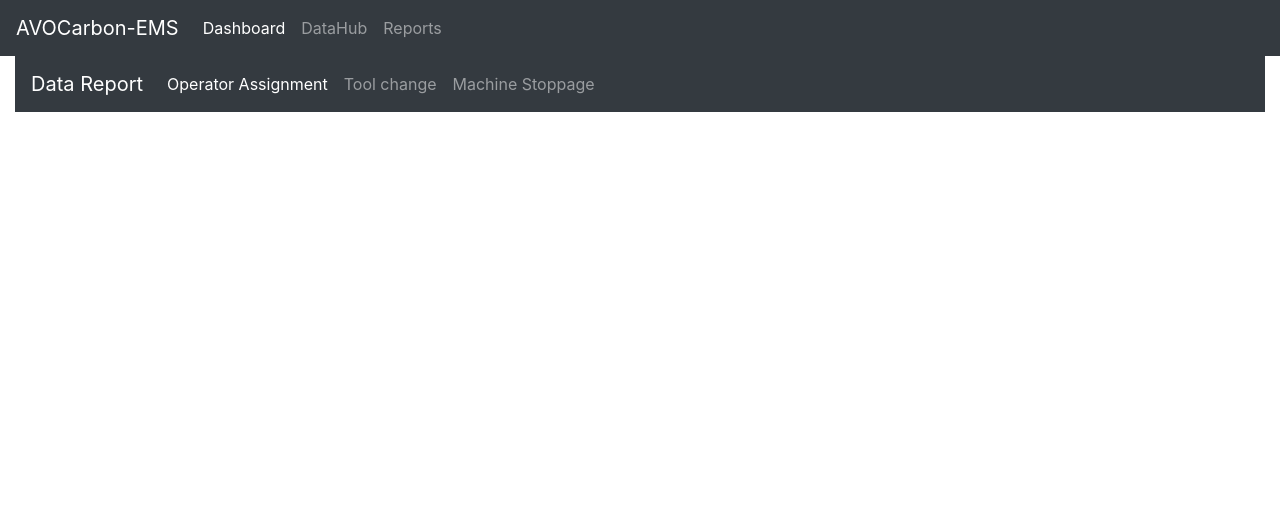
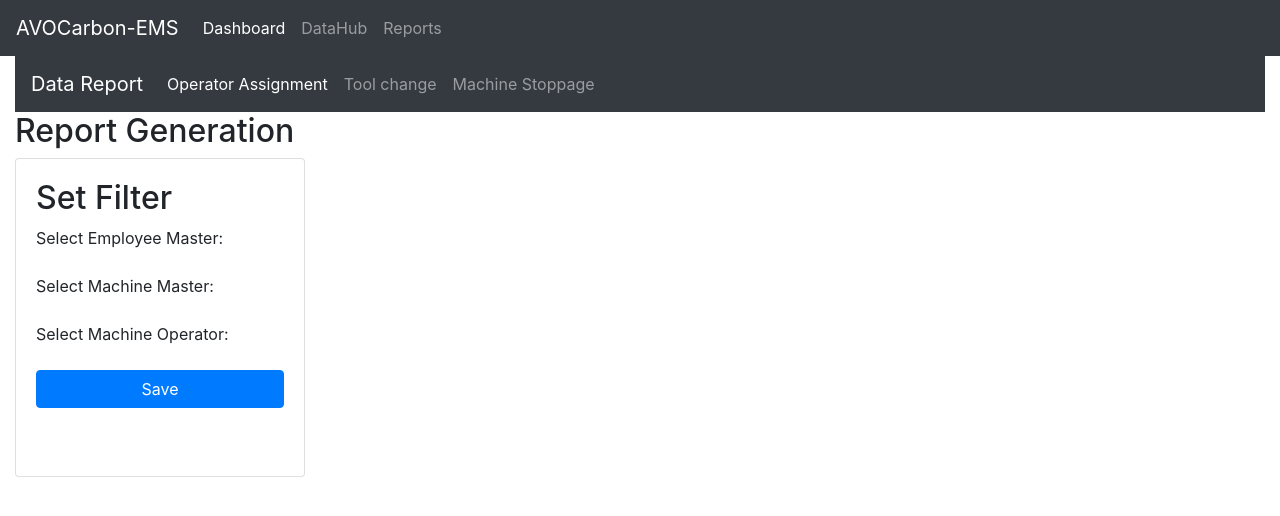
Before and after one commit to Ktic15/iot, a Flask app: page /report in a window 1280 px wide. Shown: the top 516 px of the page. Run offline with Flask 3, Linux system fonts and the light colour scheme; data that the repository does not hold is empty; some libraries are stand-ins or nearby versions.

Commit message:
report tab added basic filter to select column in a table

```diff
--- a/app/app.py
+++ b/app/app.py
@@ -540,14 +540,36 @@ def DhIndex():
     list_users = cur.fetchall()
     return render_template('Datahub.html', list_product_line = list_users)
 
-@app.route('/report')
+@app.route('/report', methods=['POST','GET'])
 def RIndex():
     cur = conn.cursor(cursor_factory=psycopg2.extras.DictCursor)
-    s = "SELECT * FROM Product_line_Master"
+    list_data = []
+    table_vs_column=[]
+    if request.method == 'POST':
+        for selected_column in request.form:
+            selected_table = request.form[selected_column]
+            table_vs_column.append(selected_table+"."+selected_column)
+
+        s = "SELECT "
+        for column in table_vs_column:
+            s+=column+","
+        s=s[0:-1]
+        s+=" FROM machine_operator INNER JOIN employee_master ON machine_operator.operator_id=employee_master.employee_code INNER JOIN machine_master ON machine_operator.machine_no=machine_master.mno"
+        cur.execute(s) # Execute the SQL
+        list_data = cur.fetchall()
+
+    s= "SELECT COLUMN_NAME FROM INFORMATION_SCHEMA.COLUMNS WHERE TABLE_NAME = \'employee_master\'"
     cur.execute(s) # Execute the SQL
-    list_users = cur.fetchall()
-    return render_template('Report.html', list_product_line = list_users)
+    employee_master = cur.fetchall()
 
+    s= "SELECT COLUMN_NAME FROM INFORMATION_SCHEMA.COLUMNS WHERE TABLE_NAME = \'machine_master\'"
+    cur.execute(s) # Execute the SQL
+    machine_master = cur.fetchall()
+
+    s= "SELECT COLUMN_NAME FROM INFORMATION_SCHEMA.COLUMNS WHERE TABLE_NAME = \'machine_operator\'"
+    cur.execute(s) # Execute the SQL
+    machine_operator = cur.fetchall()
+    return render_template('Report.html', employee_master=employee_master, machine_master=machine_master, machine_operator=machine_operator, table_vs_column=table_vs_column, list_data = list_data)
 
 if __name__ == "__main__":
     app.run(debug=True)
--- a/app/templates/Report.html
+++ b/app/templates/Report.html
@@ -20,6 +20,74 @@
         </ul>
     </div>
 </nav>
+<div class="row"><div class="col-lg-3"><h2>Report Generation</h2></div></div>
+<div class="row">
+    <div class="col-lg-3">
+
+        <div class="card card-body">
+            <form action="/report" method="POST">
+                <h2> Set Filter </h2>
+
+                <div class="form-group">
+                    <label>Select Employee Master:</label><br>
+                        {% for temp in employee_master %}
+                        <input type="checkbox" name="{{ temp[0] }}" value="employee_master">
+                        <label> {{ temp[0] }}</label><br>
+                        {% endfor %}
+                </div>
+
+                <div class="form-group">
+                    <label>Select Machine Master:</label><br>
+                    {% for temp in machine_master %}
+                    <input type="checkbox" id="{{ temp[0] }}" name="{{ temp[0] }}" value="machine_master">
+                    <label for="{{ temp[0] }}"> {{ temp[0] }}</label><br>
+                    {% endfor %}
+                </div>
+
+                <div class="form-group">
+                    <label>Select Machine Operator:</label><br>
+                    {% for temp in machine_operator %}
+                    <input type="checkbox" id="{{ temp[0] }}" name="{{ temp[0] }}" value="machine_operator">
+                    <label for="{{ temp[0] }}"> {{ temp[0] }}</label><br>
+                    {% endfor %}
+                </div>
+
+
+                <button class="btn btn-primary btn-block">
+                    Save
+                </button>
+                <br>
+                <br>
+            </form>
+
+        </div>
+    </div>
+    <div class="col-md-8">
+        <table id="dtable" class="table table-striped table-bordered" style="width:100%">
+            <thead>
+            <tr>
+                {% for row in table_vs_column %}
+                <td>{{row}}</td>
+                {% endfor %}
+            </tr>
+            </thead>
+            <tbody>
+            {% for rows in list_data %}
+            <tr>
+                {% for row in rows %}
+                <td>{{row}}</td>
+                {% endfor %}
+            </tr>
+            {% endfor %}
+            </tbody>
+        </table>
+    </div>
+</div>
+</div>
+<script>
+
+
+  </script>
 
 
 {% endblock %}
```
Lines whose indentation alone changed are shown as unchanged.
